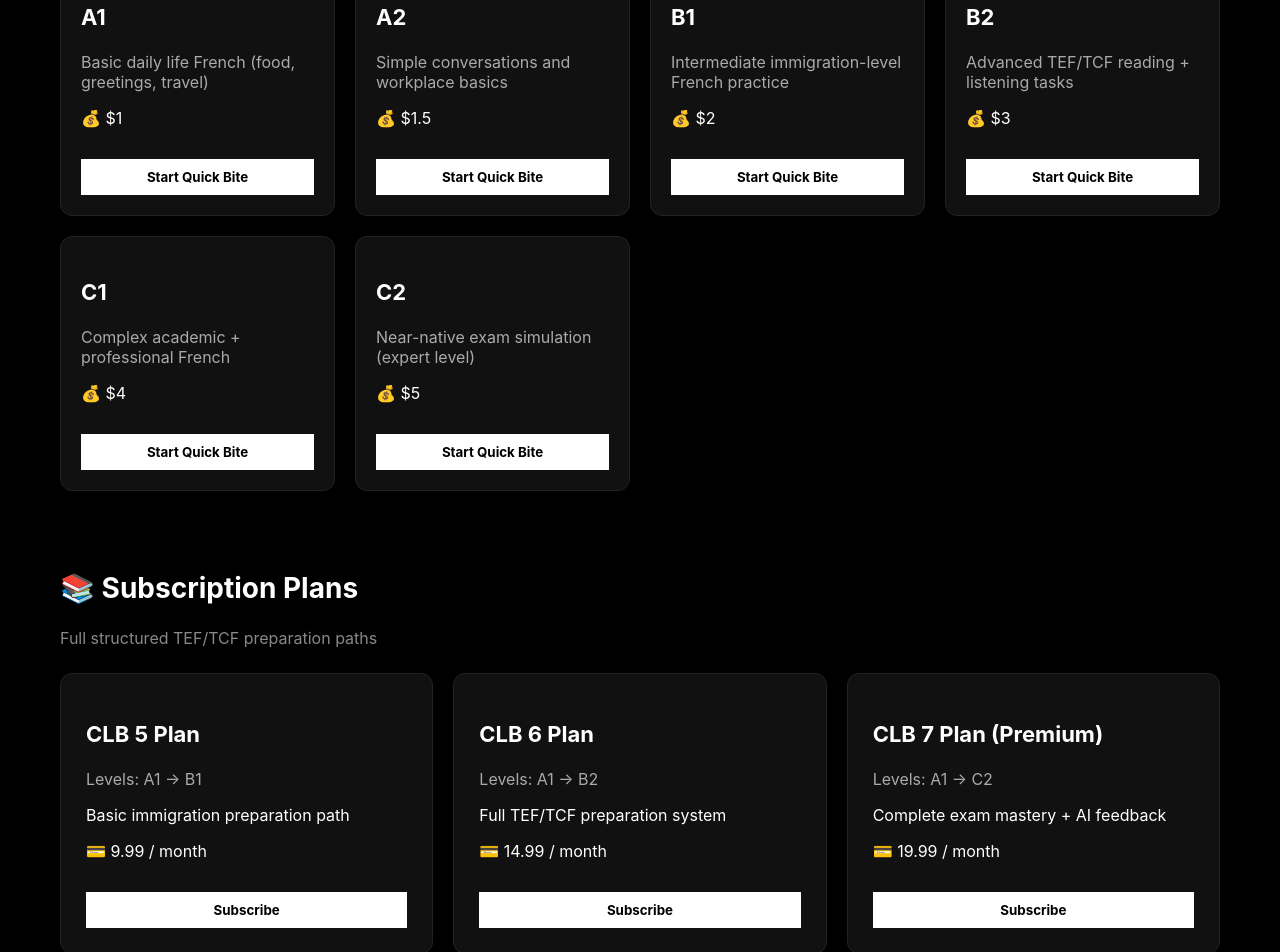
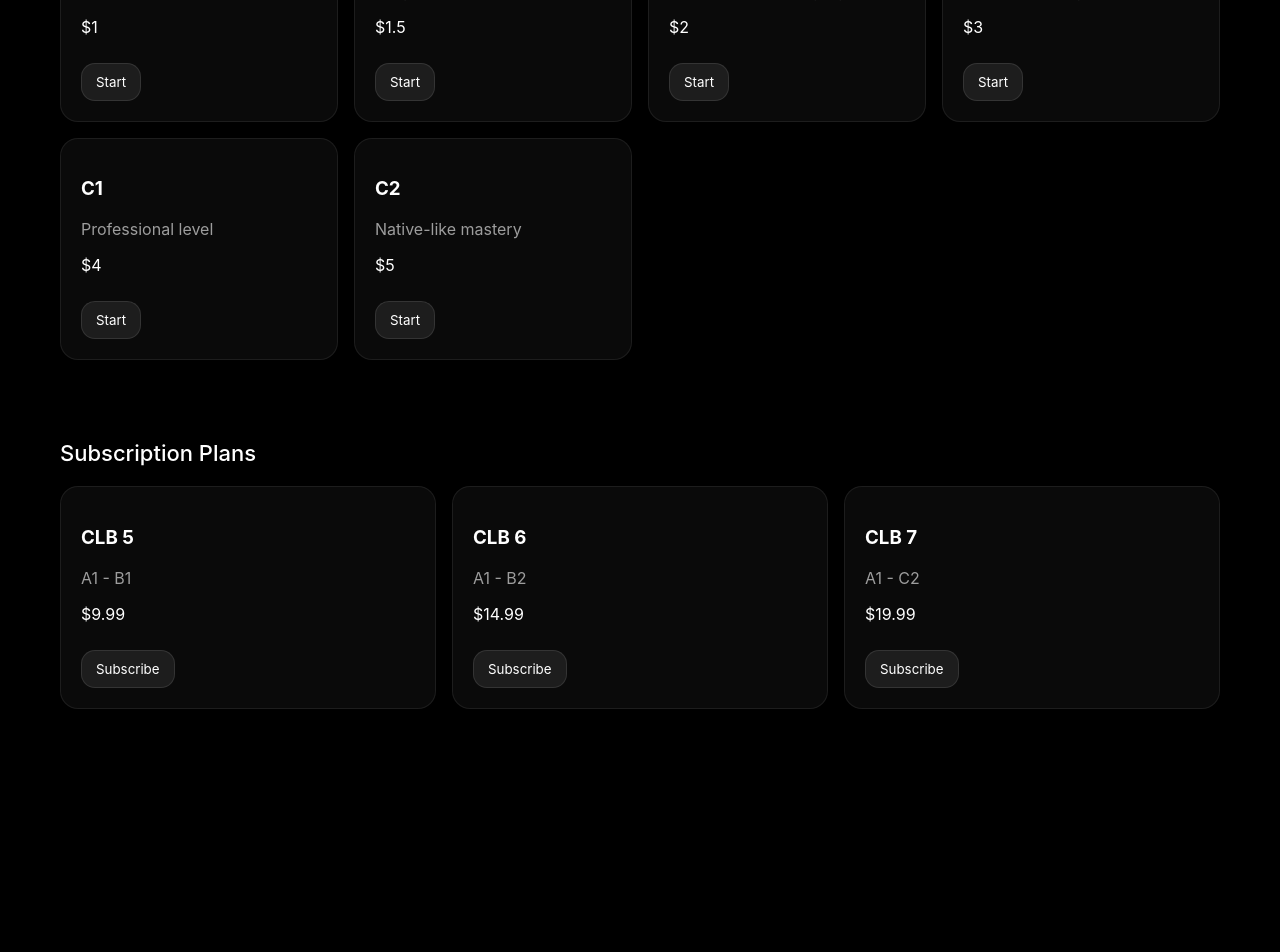
Before and after one commit to aaloopraantha/arpree, a Next.js app: page /explore in a window 1280 px wide. Shown: the part 460-1412 px from the top of the page. After the commit the page ends 1229 px from the top, so only its background shows below. Built offline with nearby package versions, Linux system fonts and the light colour scheme.

Commit message:
Update page.js

```diff
--- a/app/explore/page.js
+++ b/app/explore/page.js
@@ -5,195 +5,47 @@ import { useRouter } from 'next/navigation'
 export default function ExplorePage() {
   const router = useRouter()
 
-  const quickBites = [
-    {
-      level: 'A1',
-      price: 1,
-      desc: 'Basic daily life French (food, greetings, travel)',
-    },
-    {
-      level: 'A2',
-      price: 1.5,
-      desc: 'Simple conversations and workplace basics',
-    },
-    {
-      level: 'B1',
-      price: 2,
-      desc: 'Intermediate immigration-level French practice',
-    },
-    {
-      level: 'B2',
-      price: 3,
-      desc: 'Advanced TEF/TCF reading + listening tasks',
-    },
-    {
-      level: 'C1',
-      price: 4,
-      desc: 'Complex academic + professional French',
-    },
-    {
-      level: 'C2',
-      price: 5,
-      desc: 'Near-native exam simulation (expert level)',
-    },
-  ]
-
-  const subscriptions = [
-    {
-      title: 'CLB 5 Plan',
-      levels: 'A1 → B1',
-      price: '9.99 / month',
-      desc: 'Basic immigration preparation path',
-    },
-    {
-      title: 'CLB 6 Plan',
-      levels: 'A1 → B2',
-      price: '14.99 / month',
-      desc: 'Full TEF/TCF preparation system',
-    },
-    {
-      title: 'CLB 7 Plan (Premium)',
-      levels: 'A1 → C2',
-      price: '19.99 / month',
-      desc: 'Complete exam mastery + AI feedback',
-    },
-  ]
-
   return (
-    <main
-      style={{
-        background: '#000',
-        color: '#fff',
-        minHeight: '100vh',
-        padding: '60px',
-      }}
-    >
-      {/* HEADER */}
-      <h1 style={{ fontSize: '40px' }}>
-        Choose Your Learning Path
+    <main style={{ minHeight: '100vh', background: '#000', padding: 60 }}>
+      <h1 style={{ fontSize: 42, fontWeight: 500 }}>
+        Learning Paths
       </h1>
 
-      <p style={{ color: '#aaa', marginTop: '10px' }}>
-        Practice TEF & TCF like a real exam system
+      <p style={{ color: 'rgba(255,255,255,0.6)' }}>
+        Choose your preparation level
       </p>
 
       {/* QUICK BITES */}
-      <section style={{ marginTop: '60px' }}>
-        <h2 style={{ fontSize: '28px' }}>
-          ⚡ Quick Bites (Pay Per Practice)
-        </h2>
+      <section style={{ marginTop: 50 }}>
+        <h2 style={title}>Quick Bites</h2>
 
-        <p style={{ color: '#888', marginTop: '5px' }}>
-          Instant full exam simulations (Reading + Listening + Writing + Speaking)
-        </p>
+        <div style={grid}>
+          {levels.map((l) => (
+            <div key={l.level} style={card}>
+              <h3>{l.level}</h3>
+              <p style={muted}>{l.desc}</p>
+              <p>${l.price}</p>
 
-        <div
-          style={{
-            display: 'grid',
-            gridTemplateColumns: 'repeat(auto-fit, minmax(250px, 1fr))',
-            gap: '20px',
-            marginTop: '25px',
-          }}
-        >
-          {quickBites.map((item) => (
-            <div
-              key={item.level}
-              style={{
-                background: '#111',
-                padding: '20px',
-                borderRadius: '12px',
-                border: '1px solid #222',
-              }}
-            >
-              <h3 style={{ fontSize: '22px' }}>
-                {item.level}
-              </h3>
-
-              <p style={{ color: '#aaa', marginTop: '10px' }}>
-                {item.desc}
-              </p>
-
-              <p style={{ marginTop: '15px' }}>
-                💰 ${item.price}
-              </p>
-
-              <button
-                style={{
-                  marginTop: '15px',
-                  width: '100%',
-                  padding: '10px',
-                  background: '#fff',
-                  color: '#000',
-                  border: 'none',
-                  cursor: 'pointer',
-                  fontWeight: 'bold',
-                }}
-                onClick={() => router.push('/dashboard')}
-              >
-                Start Quick Bite
+              <button style={btn} onClick={() => router.push('/dashboard')}>
+                Start
               </button>
             </div>
           ))}
         </div>
       </section>
 
-      {/* SUBSCRIPTIONS */}
-      <section style={{ marginTop: '80px' }}>
-        <h2 style={{ fontSize: '28px' }}>
-          📚 Subscription Plans
-        </h2>
+      {/* SUBS */}
+      <section style={{ marginTop: 80 }}>
+        <h2 style={title}>Subscription Plans</h2>
 
-        <p style={{ color: '#888', marginTop: '5px' }}>
-          Full structured TEF/TCF preparation paths
-        </p>
+        <div style={grid}>
+          {plans.map((p) => (
+            <div key={p.title} style={card}>
+              <h3>{p.title}</h3>
+              <p style={muted}>{p.levels}</p>
+              <p>{p.price}</p>
 
-        <div
-          style={{
-            display: 'grid',
-            gridTemplateColumns: 'repeat(auto-fit, minmax(280px, 1fr))',
-            gap: '20px',
-            marginTop: '25px',
-          }}
-        >
-          {subscriptions.map((plan) => (
-            <div
-              key={plan.title}
-              style={{
-                background: '#111',
-                padding: '25px',
-                borderRadius: '12px',
-                border: '1px solid #222',
-              }}
-            >
-              <h3 style={{ fontSize: '22px' }}>
-                {plan.title}
-              </h3>
-
-              <p style={{ color: '#aaa', marginTop: '10px' }}>
-                Levels: {plan.levels}
-              </p>
-
-              <p style={{ marginTop: '10px' }}>
-                {plan.desc}
-              </p>
-
-              <p style={{ marginTop: '15px' }}>
-                💳 {plan.price}
-              </p>
-
-              <button
-                style={{
-                  marginTop: '15px',
-                  width: '100%',
-                  padding: '10px',
-                  background: '#fff',
-                  color: '#000',
-                  border: 'none',
-                  cursor: 'pointer',
-                  fontWeight: 'bold',
-                }}
-                onClick={() => router.push('/register')}
-              >
+              <button style={btn} onClick={() => router.push('/register')}>
                 Subscribe
               </button>
             </div>
@@ -203,3 +55,50 @@ export default function ExplorePage() {
     </main>
   )
 }
+
+const levels = [
+  { level: 'A1', price: 1, desc: 'Basic French communication' },
+  { level: 'A2', price: 1.5, desc: 'Simple conversations' },
+  { level: 'B1', price: 2, desc: 'Intermediate exam prep' },
+  { level: 'B2', price: 3, desc: 'Advanced comprehension' },
+  { level: 'C1', price: 4, desc: 'Professional level' },
+  { level: 'C2', price: 5, desc: 'Native-like mastery' },
+]
+
+const plans = [
+  { title: 'CLB 5', levels: 'A1 - B1', price: '$9.99' },
+  { title: 'CLB 6', levels: 'A1 - B2', price: '$14.99' },
+  { title: 'CLB 7', levels: 'A1 - C2', price: '$19.99' },
+]
+
+const card = {
+  background: 'rgba(255,255,255,0.04)',
+  border: '1px solid rgba(255,255,255,0.08)',
+  borderRadius: '18px',
+  padding: 20,
+}
+
+const grid = {
+  display: 'grid',
+  gridTemplateColumns: 'repeat(auto-fit, minmax(220px, 1fr))',
+  gap: 16,
+  marginTop: 20,
+}
+
+const btn = {
+  marginTop: 10,
+  background: 'rgba(255,255,255,0.08)',
+  border: '1px solid rgba(255,255,255,0.1)',
+  color: '#fff',
+  padding: '10px 14px',
+  borderRadius: '14px',
+}
+
+const title = {
+  fontSize: 22,
+  fontWeight: 500,
+}
+
+const muted = {
+  color: 'rgba(255,255,255,0.6)',
+}
```
